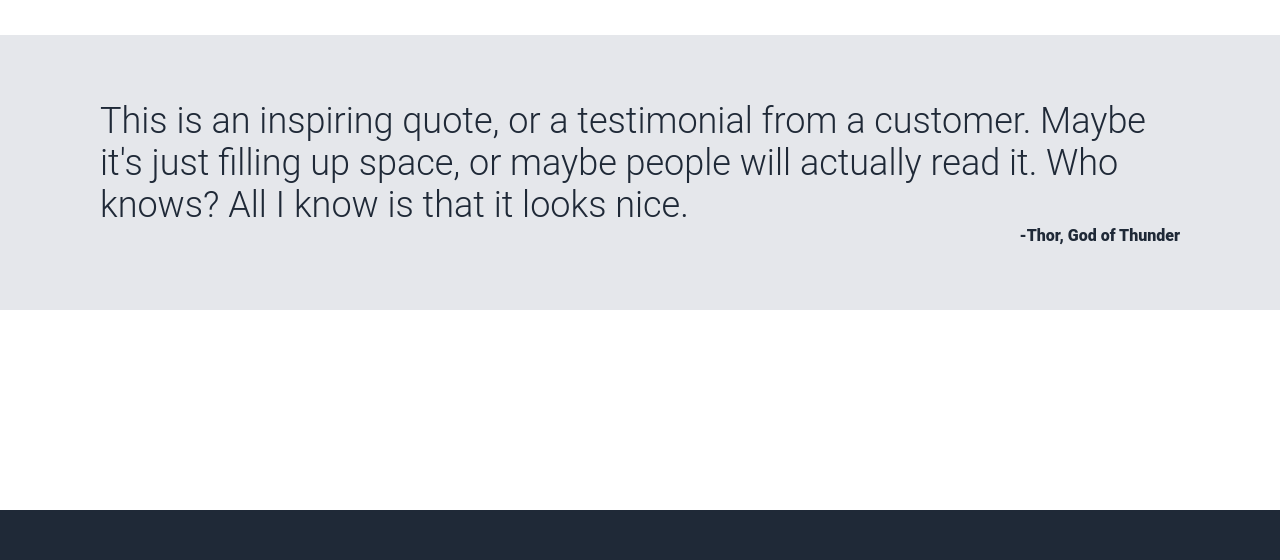
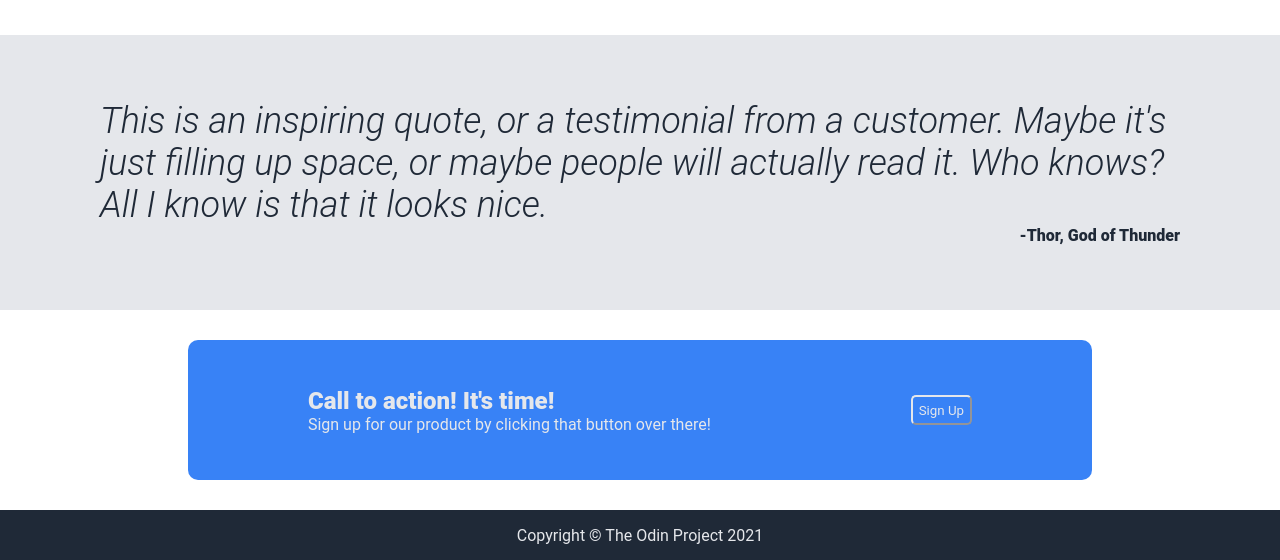
Before and after one commit to AKA-Menaquinone/landing-page, a plain HTML site: page index.html in a window 1280 px wide. Shown: the part 565-1125 px from the top of the page. Drawn offline with Linux system fonts and the light colour scheme.

Commit message:
Complete landing page

```diff
--- a/index.html
+++ b/index.html
@@ -45,14 +45,20 @@
             </div>
         </div>
         <div class="testimonial section">
-            <div class="quote">This is an inspiring quote, or a testimonial from a customer. Maybe it's just filling up space, or maybe people will actually read it. Who knows? All I know is that it looks nice.</div>
+            <div class="quote"><i>This is an inspiring quote, or a testimonial from a customer. Maybe it's just filling up space, or maybe people will actually read it. Who knows? All I know is that it looks nice.</i></div>
             <div class="author">-Thor, God of Thunder</div>
         </div>
         <div class="call section">
-
+            <div class="box">
+                <div class="call-text">
+                    <div class="call-title">Call to action! It's time!</div>
+                    <div class="call-subtitle">Sign up for our product by clicking that button over there!</div>
+                </div>
+                <button class="signup">Sign Up</button>
+            </div>
         </div>
         <div class="footer section">
-
+            Copyright © The Odin Project 2021
         </div>
     </body>
 </html>
--- a/style.css
+++ b/style.css
@@ -130,11 +130,46 @@ a {
 }
 
 .call {
+    display: flex;
     height: 200px;
+    justify-content: center;
+    align-items: center;
+}
+
+.box {
+    display: flex;
+    background-color: #3882f6;
+    height: 50%;
+    width: 80%;
+    border-radius: 10px;
+    padding: 20px;
+    justify-content: space-around;
+    align-items: center;
+}
+
+.call-title {
+    font-weight: 900;
+    font-size: 24px;
+    color: #e5e7eb;
+}
+
+.call-subtitle {
+    color: #e5e7eb;
+}
+
+.signup {
+    background-color: #3882f6;
+    border-color: #e5e7eb;
+    border-radius: 5px;
+    color: #e5e7eb;
+    height: 30%;
 }
 
 .footer {
     display: flex;
     background-color: #1f2937;
     height: 50px;
+    justify-content: center;
+    align-items: center;
+    color: #e5e7eb;
 }
```
